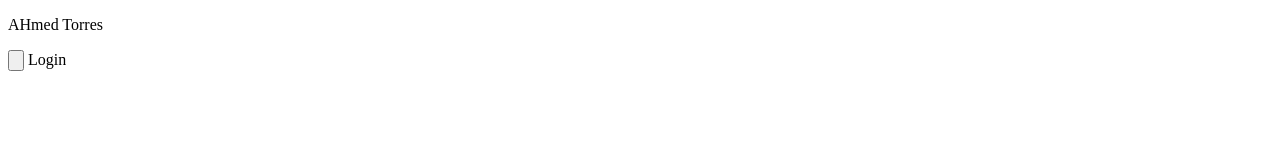
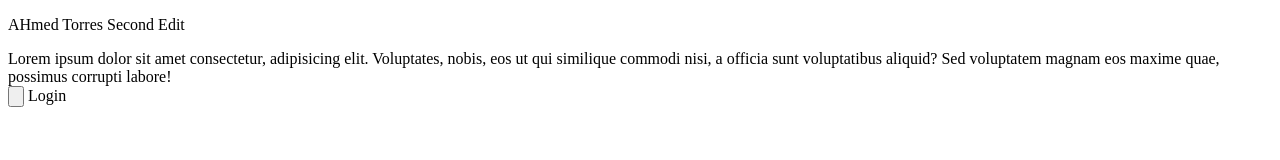
Before and after one commit to mosayeh99/Git_Lap_2, a plain HTML site: page index.html in a window 1280 px wide. Drawn offline with Linux system fonts and the light colour scheme.

Commit message:
second edit torres

```diff
--- a/index.html
+++ b/index.html
@@ -7,7 +7,14 @@
     <title>Git Lap 2</title>
 </head>
 <body>
-    <p>AHmed Torres </p>
+    <p>AHmed Torres Second Edit </p>
+    <div>
+
+        Lorem ipsum dolor sit amet consectetur, adipisicing elit.
+        Voluptates, nobis, eos ut qui similique commodi nisi,
+        a officia sunt voluptatibus aliquid? Sed voluptatem
+         magnam eos maxime quae, possimus corrupti labore!
+    </div>
     <form>
     <input type="button" >
         <label>Login</label>
```
